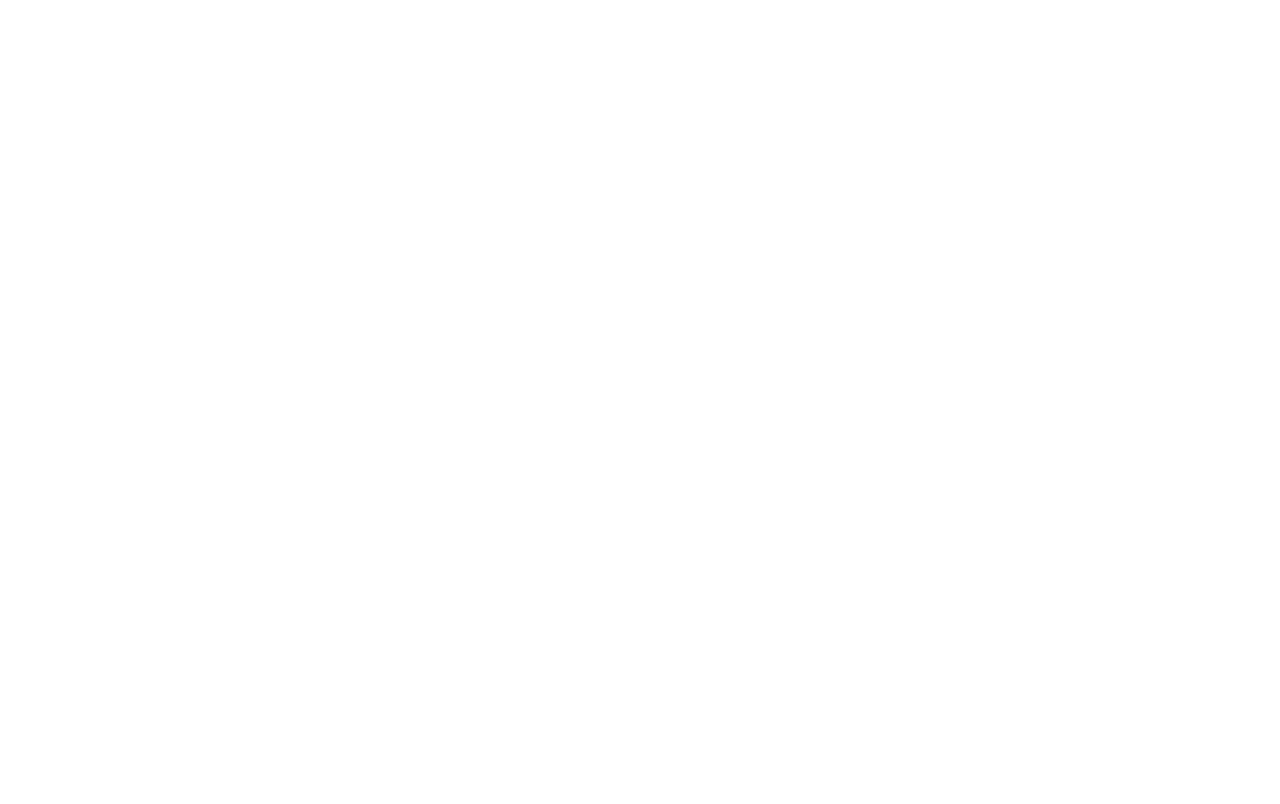
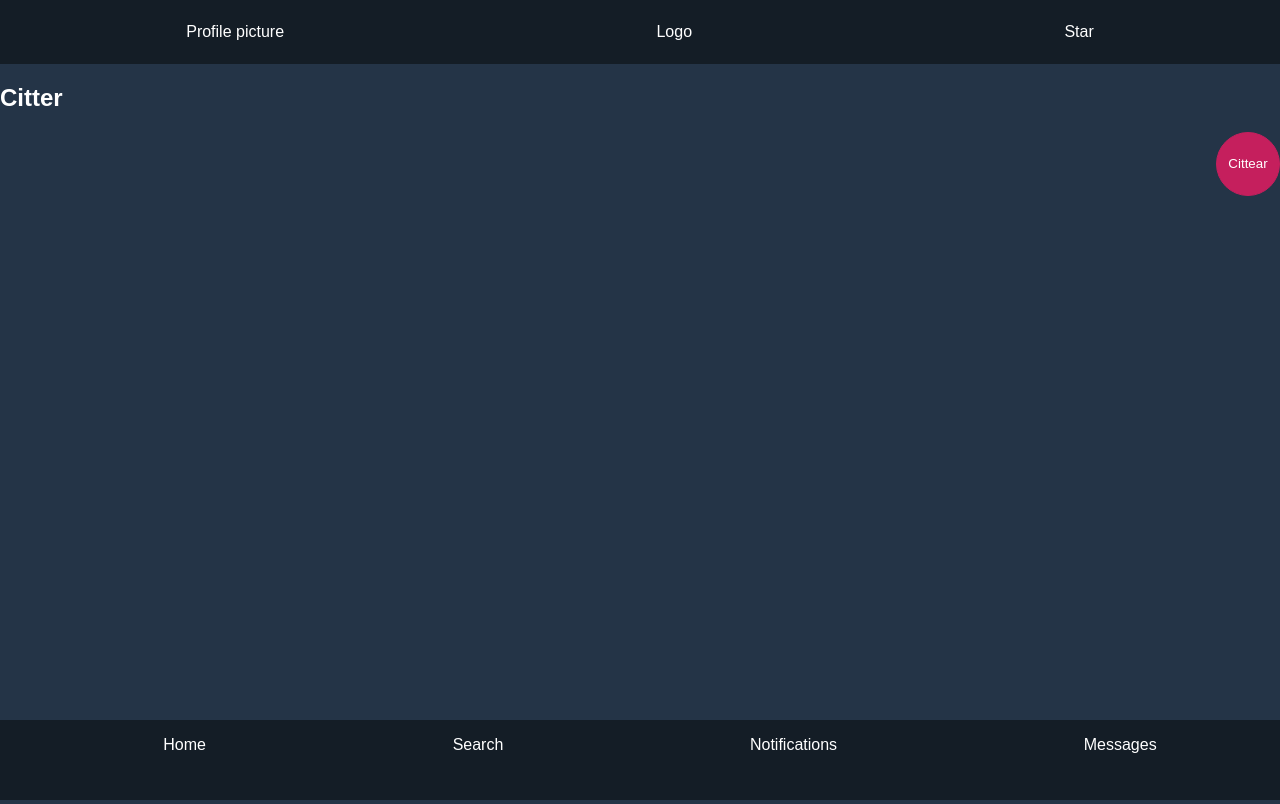
Before and after one commit to Caresle-Archive/citter, a React (Create React App) app in the folder client/: page / in a window 1280 px wide. Built offline with nearby package versions, Linux system fonts and the light colour scheme.

Commit message:
Add basic style

```diff
--- a/client/src/App.css
+++ b/client/src/App.css
@@ -15,6 +15,6 @@
 	font-size: 16px;
 	margin: 0;
 	height: 100vh;
-	padding: .25rem;
 	color: var(--white);
+	background-color: var(--background-color);
 }
--- /dev/null
+++ b/client/src/components/BottomBar/BottomBar.css
@@ -0,0 +1,20 @@
+.bottom-bar {
+	background-color: var(--background-color-dark);
+	height: 10vh;
+	width: 100%;
+	position: absolute;
+	bottom: 0;
+}
+
+.bottom-bar > ul {
+	list-style: none;
+	display: flex;
+	justify-content: space-around;
+	align-items: center;
+}
+
+.bottom-bar > ul > li:hover {
+	cursor: pointer;
+	color: var(--primary);
+	filter: brightness(140%);
+}
--- a/client/src/components/BottomBar/BottomBar.jsx
+++ b/client/src/components/BottomBar/BottomBar.jsx
@@ -1,13 +1,15 @@
+import './BottomBar.css'
+
 const BottomBar = () => {
 	return (
-		<nav>
+		<footer className="bottom-bar">
 			<ul>
 				<li>Home</li>
 				<li>Search</li>
 				<li>Notifications</li>
 				<li>Messages</li>
 			</ul>
-		</nav>
+		</footer>
 	)
 }
 
--- /dev/null
+++ b/client/src/components/Content/ButtonCittear/ButtonCittear.css
@@ -0,0 +1,14 @@
+.btn-container {
+	display: flex;
+	width: 100%;
+	justify-content: flex-end;
+}
+
+.btn-round {
+	width: 64px;
+	height: 64px;
+	border-radius: 50%;
+	background-color: var(--primary);
+	border: 1px solid var(--primary);
+	color: var(--white);
+}
--- /dev/null
+++ b/client/src/components/Content/ButtonCittear/ButtonCittear.jsx
@@ -0,0 +1,11 @@
+import './ButtonCittear.css'
+
+const ButtonCittear = () => {
+	return (
+		<div className="btn-container">
+			<button className="btn-round">Cittear</button>
+		</div>
+	)
+}
+
+export default ButtonCittear
--- a/client/src/components/Content/ContentContainer.jsx
+++ b/client/src/components/Content/ContentContainer.jsx
@@ -1,7 +1,10 @@
+import ButtonCittear from "./ButtonCittear/ButtonCittear.jsx"
+
 const ContentContainer = () => {
 	return (
 		<div>
 			<h2>Citter</h2>
+			<ButtonCittear />
 		</div>
 	)
 }
--- /dev/null
+++ b/client/src/components/TopBar/TopBar.css
@@ -0,0 +1,7 @@
+.top-bar {
+	background-color: var(--background-color-dark);
+	display: flex;
+	justify-content: space-around;
+	align-items: center;
+	height: 64px;
+}
--- a/client/src/components/TopBar/TopBar.jsx
+++ b/client/src/components/TopBar/TopBar.jsx
@@ -1,6 +1,8 @@
+import './TopBar.css'
+
 const TopBar = () => {
 	return (
-		<header>
+		<header className="top-bar">
 			<div>Profile picture</div>
 			<div>Logo</div>
 			<div>Star</div>
```
